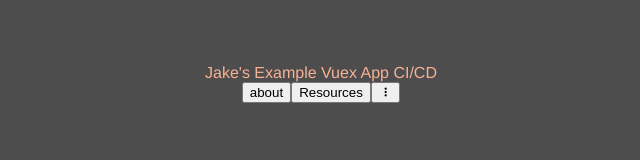
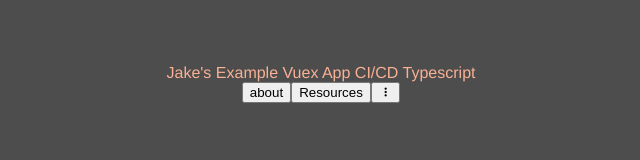
Before and after one commit to jake-ruth/vuex-example, a Vue app: page / in a window 1280 px wide. Shown: the top 160 px of the page, without its empty margins (319-959 px from the left). Built offline with nearby package versions, Linux system fonts and the light colour scheme; what vue-awesome-countdown would draw is missing.

Commit message:
set up ts

```diff
--- a/src/App.vue
+++ b/src/App.vue
@@ -3,7 +3,7 @@
     <v-main>
       <v-app-bar app dark>
         <router-link to="/" class="d-flex align-center" style="text-decoration: none">
-          Jake's Example Vuex App CI/CD
+          Jake's Example Vuex App CI/CD Typescript
         </router-link>
         <v-spacer> </v-spacer>
 
```
